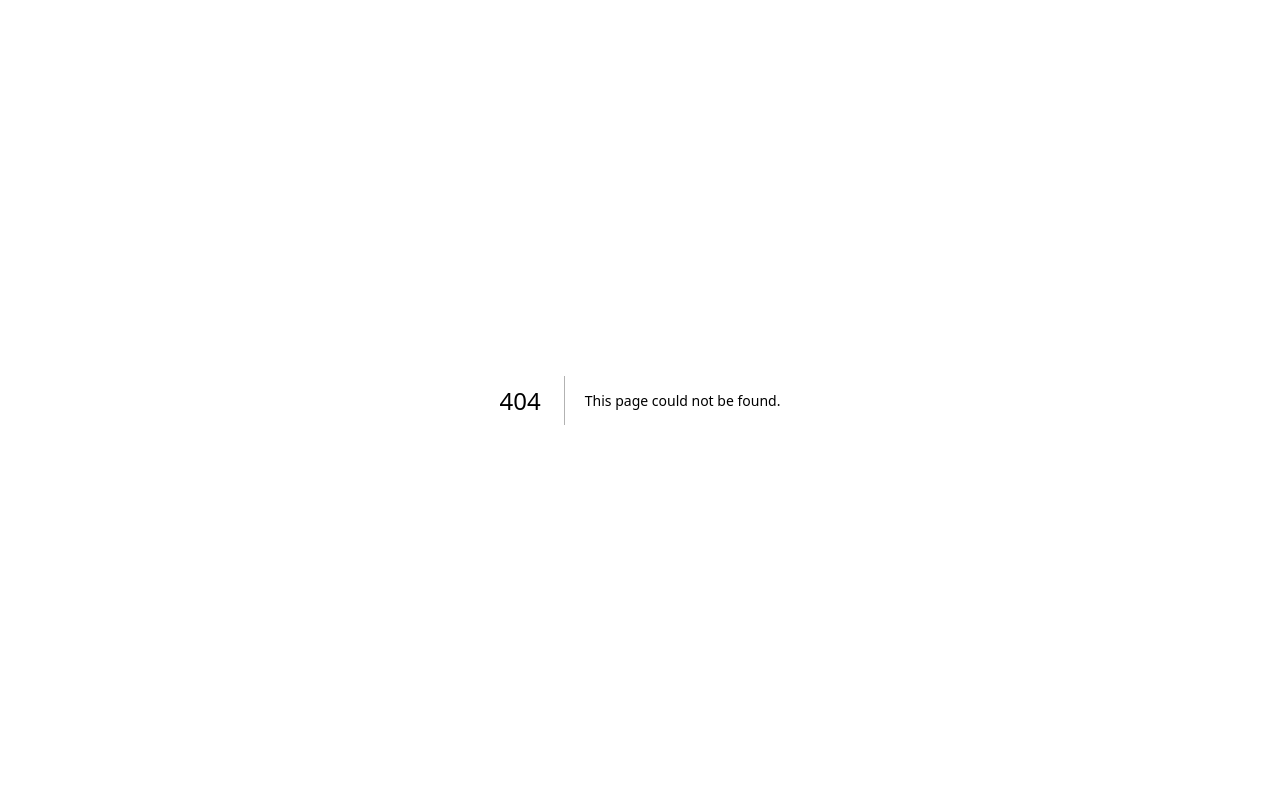
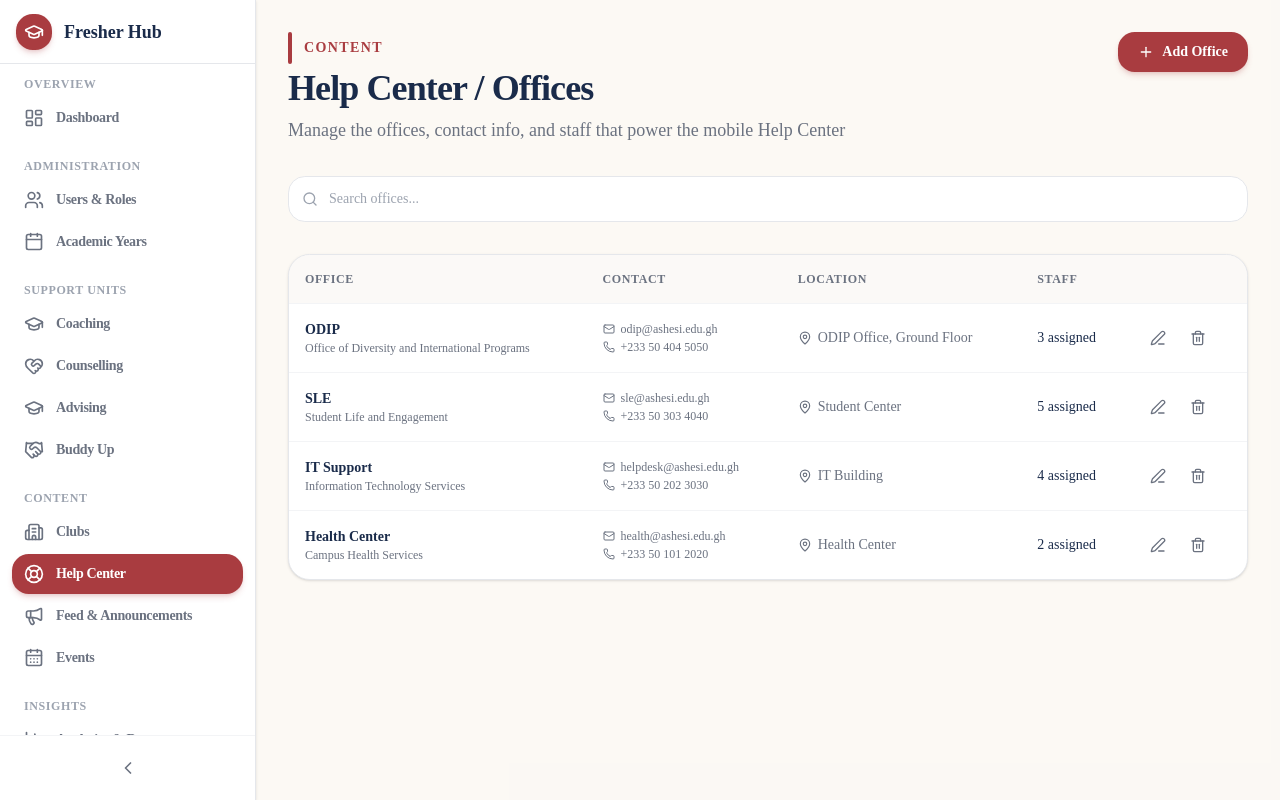
Before and after one commit to adoumouangnamouemmanuel/freshers_hub, a Next.js app in the folder apps/web/: page /dashboard/help-center in a window 1280 px wide. Before the commit this address had no page. Built offline with nearby package versions, Linux system fonts and the light colour scheme.

Commit message:
feat: new admin page

```diff
--- /dev/null
+++ b/apps/web/app/dashboard/help-center/page.tsx
@@ -0,0 +1,67 @@
+"use client";
+
+import { useState } from "react";
+import { LifeBuoy, Plus, Phone, Mail, MapPin, Edit3, Trash2 } from "lucide-react";
+import { AnimatedPage, AnimatedSection } from "@/components/ui/animated-container";
+import { PageHeader } from "@/components/ui/page-header";
+import { SearchInput } from "@/components/ui/search-input";
+import { DataTable } from "@/components/ui/data-table";
+
+const offices = [
+  { id: "1", name: "ODIP", description: "Office of Diversity and International Programs", email: "odip@ashesi.edu.gh", phone: "+233 50 404 5050", location: "ODIP Office, Ground Floor", staff: 3 },
+  { id: "2", name: "SLE", description: "Student Life and Engagement", email: "sle@ashesi.edu.gh", phone: "+233 50 303 4040", location: "Student Center", staff: 5 },
+  { id: "3", name: "IT Support", description: "Information Technology Services", email: "helpdesk@ashesi.edu.gh", phone: "+233 50 202 3030", location: "IT Building", staff: 4 },
+  { id: "4", name: "Health Center", description: "Campus Health Services", email: "health@ashesi.edu.gh", phone: "+233 50 101 2020", location: "Health Center", staff: 2 },
+];
+
+export default function HelpCenterPage() {
+  const [search, setSearch] = useState("");
+  const filtered = offices.filter((o) => o.name.toLowerCase().includes(search.toLowerCase()));
+
+  return (
+    <AnimatedPage>
+      <PageHeader
+        title="Help Center / Offices"
+        description="Manage the offices, contact info, and staff that power the mobile Help Center"
+        badge="Content"
+        action={
+          <button className="inline-flex items-center gap-2 px-5 py-2.5 rounded-xl bg-[#A93C40] text-white text-sm font-semibold hover:bg-[#A93C40]/90 transition-colors shadow-md shadow-[#A93C40]/20 cursor-pointer">
+            <Plus className="w-4 h-4" />
+            Add Office
+          </button>
+        }
+      />
+
+      <SearchInput value={search} onChange={setSearch} placeholder="Search offices..." />
+
+      <DataTable
+        columns={[
+          { key: "name", header: "Office", render: (o: any) => (
+            <div>
+              <p className="font-semibold text-[#1A2B4A]">{o.name}</p>
+              <p className="text-xs text-[#6B7280]">{o.description}</p>
+            </div>
+          )},
+          { key: "contact", header: "Contact", render: (o: any) => (
+            <div className="space-y-0.5">
+              <span className="flex items-center gap-1.5 text-xs text-[#6B7280]"><Mail className="w-3 h-3" />{o.email}</span>
+              <span className="flex items-center gap-1.5 text-xs text-[#6B7280]"><Phone className="w-3 h-3" />{o.phone}</span>
+            </div>
+          )},
+          { key: "location", header: "Location", render: (o: any) => (
+            <span className="flex items-center gap-1.5 text-sm text-[#6B7280]"><MapPin className="w-3.5 h-3.5" />{o.location}</span>
+          )},
+          { key: "staff", header: "Staff", render: (o: any) => <span className="font-medium text-[#1A2B4A]">{o.staff} assigned</span> },
+          { key: "actions", header: "", render: (o: any) => (
+            <div className="flex gap-2">
+              <button className="p-2 rounded-lg text-[#6B7280] hover:text-[#A93C40] hover:bg-[#A93C40]/5 transition-colors cursor-pointer"><Edit3 className="w-4 h-4" /></button>
+              <button className="p-2 rounded-lg text-[#6B7280] hover:text-red-500 hover:bg-red-50 transition-colors cursor-pointer"><Trash2 className="w-4 h-4" /></button>
+            </div>
+          )},
+        ]}
+        data={filtered}
+        keyExtractor={(o: any) => o.id}
+      />
+    </AnimatedPage>
+  );
+}
```
